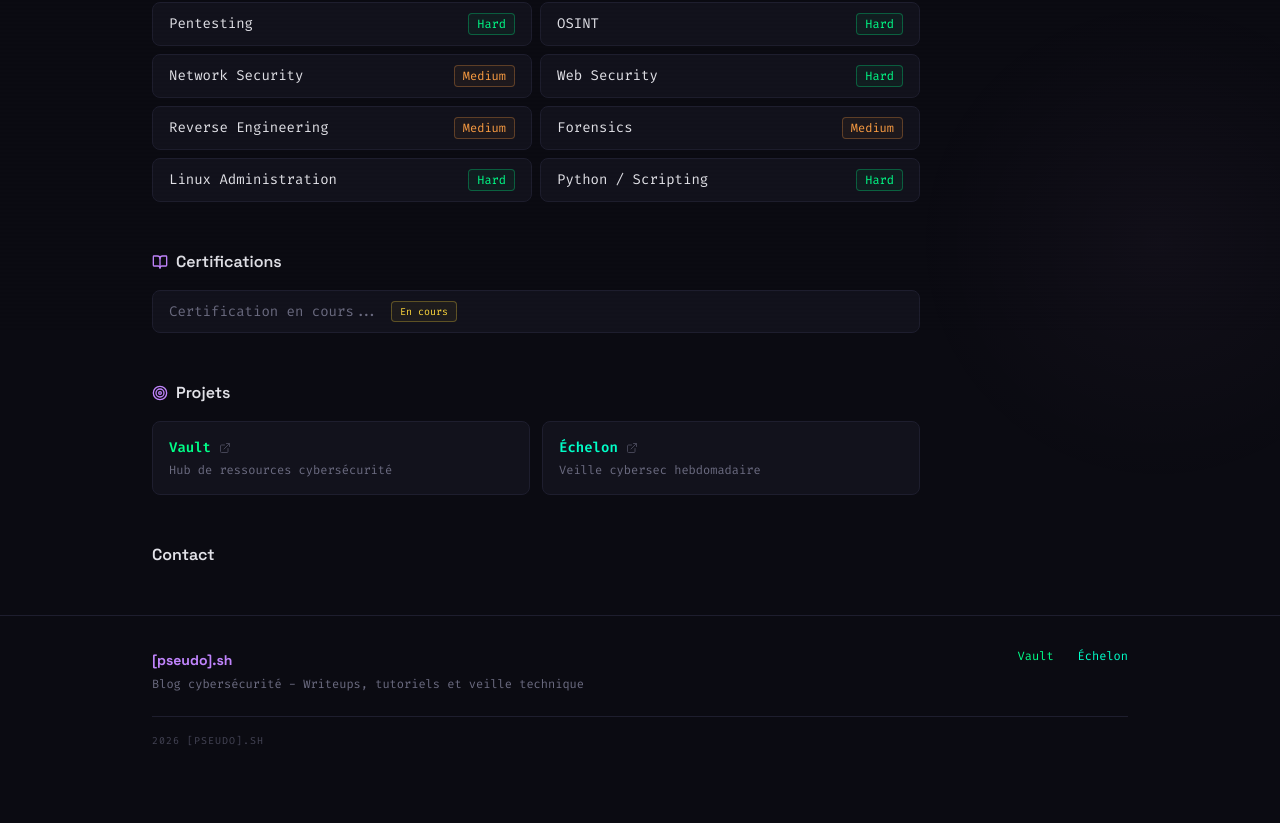
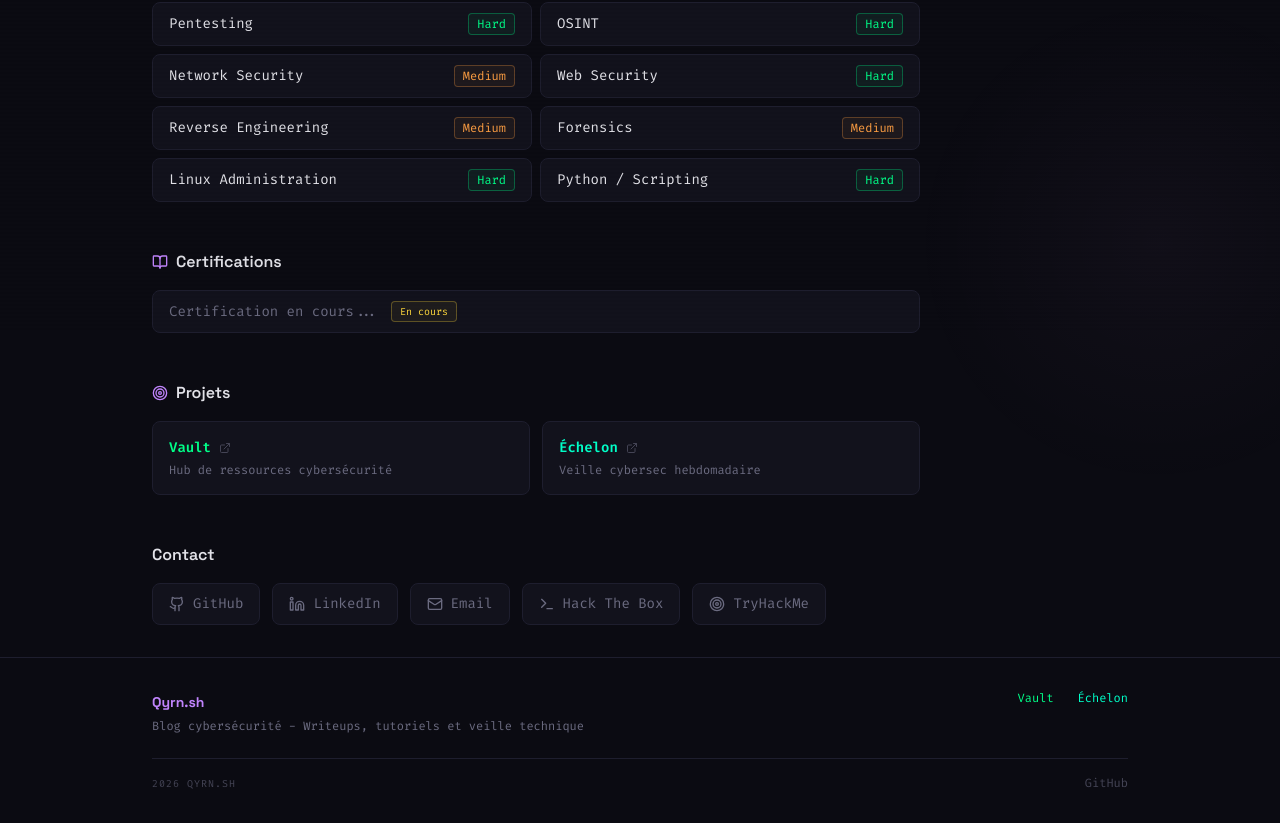
Before and after one commit to qyrn/blog, a Next.js app: page /about in a window 1280 px wide. Shown: the part 468-1291 px from the top of the page. Before the commit the page ends 1248 px from the top, so only its background shows below. Built offline with nearby package versions, Linux system fonts and the light colour scheme.

Commit message:
♻️ refactor: configure site with qyrn profile and social links

```diff
--- a/src/app/about/page.tsx
+++ b/src/app/about/page.tsx
@@ -47,6 +47,16 @@ const socials = [
     icon: Mail,
     label: "Email",
     href: siteConfig.author.email ? `mailto:${siteConfig.author.email}` : "",
+  },
+  {
+    icon: Terminal,
+    label: "Hack The Box",
+    href: siteConfig.author.hackthebox,
+  },
+  {
+    icon: Target,
+    label: "TryHackMe",
+    href: siteConfig.author.tryhackme,
   },
 ];
 
--- a/src/config/site.ts
+++ b/src/config/site.ts
@@ -1,24 +1,25 @@
 export const siteConfig = {
-  name: "[pseudo].sh",
+  name: "Qyrn.sh",
   description: "Blog cybersécurité - Writeups, tutoriels et veille technique",
-  url: "https://pseudo.sh",
+  url: "https://blog.qyrn.dev",
   author: {
-    name: "pseudo",
-    email: "",
-    github: "",
-    linkedin: "",
-    hackthebox: "",
+    name: "Qyrn",
+    email: "contact@qyrn.dev",
+    github: "https://github.com/qyrn",
+    linkedin: "https://www.linkedin.com/in/qyrn/",
+    hackthebox: "https://app.hackthebox.com/profile/019c5e2f-2184-7309-a6af-ff74d06aa636",
+    tryhackme: "https://tryhackme.com/p/qyrn",
   },
   portfolio: {
     vault: {
       name: "Vault",
-      url: "https://vault.pseudo.sh",
+      url: "https://vault.qyrn.dev",
       description: "Hub de ressources cybersécurité",
       color: "#00ff88",
     },
     echelon: {
       name: "Échelon",
-      url: "https://echelon.pseudo.sh",
+      url: "https://echelon.qyrn.dev",
       description: "Veille cybersec hebdomadaire",
       color: "#00ffc8",
     },
```
